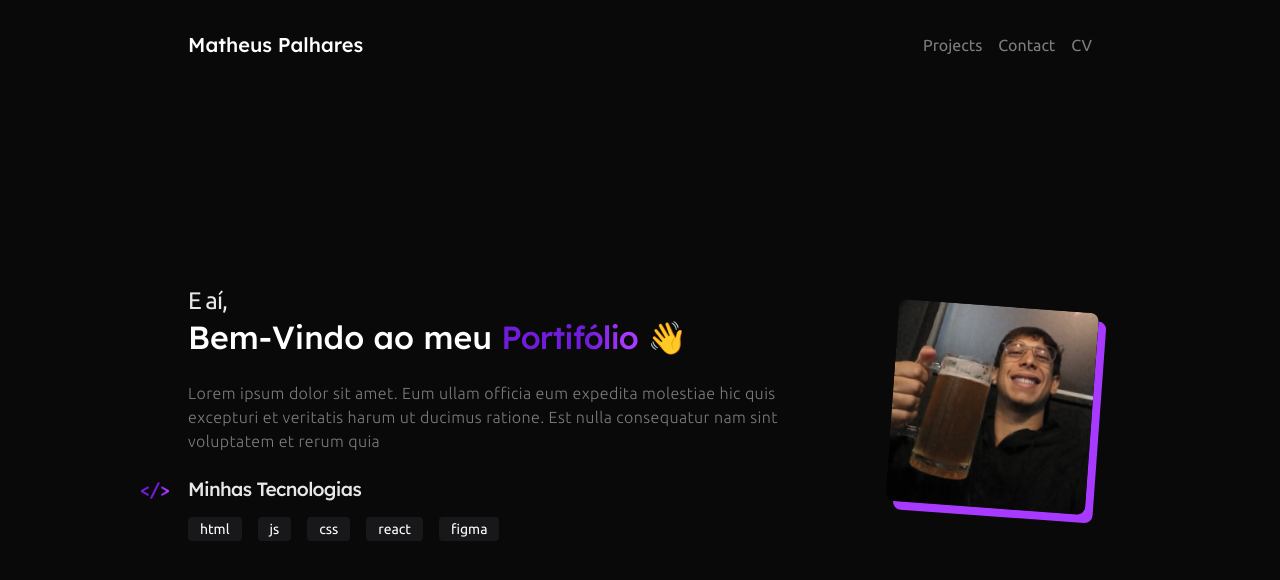
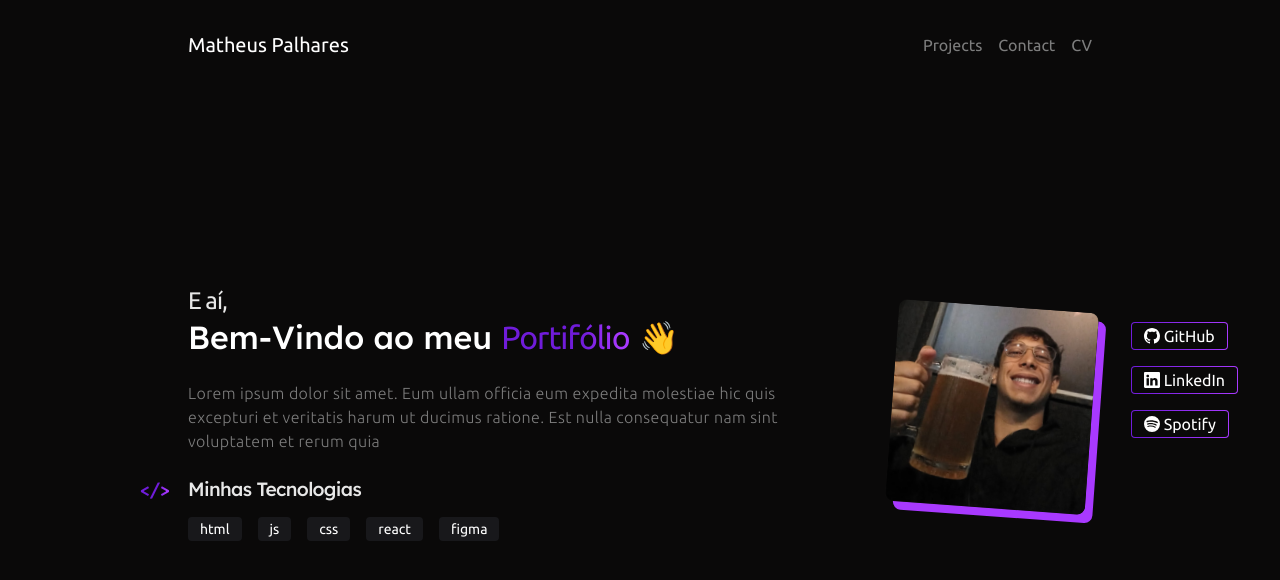
Before and after one commit to Palhares17/NewPortfolio, a React (Vite) app: page / in a window 1280 px wide. Shown: the top 580 px of the page. Built offline with nearby package versions, Linux system fonts and the light colour scheme.

Commit message:
feat: create page Me

```diff
--- a/package.json
+++ b/package.json
@@ -12,6 +12,7 @@
   "dependencies": {
     "react": "^18.2.0",
     "react-dom": "^18.2.0",
+    "react-icons": "^4.11.0",
     "react-router-dom": "^6.17.0",
     "styled-components": "^6.1.0"
   },
@@ -26,6 +27,7 @@
     "eslint-plugin-react-hooks": "^4.6.0",
     "eslint-plugin-react-refresh": "^0.4.3",
     "typescript": "^5.0.2",
-    "vite": "^4.4.5"
+    "vite": "^4.4.5",
+    "vite-plugin-svgr": "^4.1.0"
   }
 }
--- a/src/components/header/Header.styles.ts
+++ b/src/components/header/Header.styles.ts
@@ -23,5 +23,30 @@ export const HeaderContainer = styled.header`
     font-size: 1;
     font-weight: 400;
     color: ${(props) => props.theme.colorText};
+    transition: color 0.1s ease-in-out;
+    position: relative;
+
+    .active:after,
+    &:after {
+      content: "";
+      display: block;
+      height: 2px;
+      width: 0px;
+      background: ${(props) => props.theme.gradient};
+      margin-top: 6px;
+      transition: 0.3s;
+      position: absolute;
+    }
+
+    .active,
+    &:hover {
+      color: #fff;
+    }
+
+    .active::after,
+    &:hover:after {
+      color: #fff;
+      width: 50%;
+    }
   }
 `;
--- a/src/components/header/Header.tsx
+++ b/src/components/header/Header.tsx
@@ -22,7 +22,7 @@ const Header = () => {
 
         <ul>
           <li>
-            <NavLink to="/contact">CV</NavLink>
+            <NavLink to="/cv">CV</NavLink>
           </li>
         </ul>
       </nav>
--- a/src/components/me/Me.styles.ts
+++ b/src/components/me/Me.styles.ts
@@ -89,12 +89,35 @@ export const Tags = styled.span`
 `;
 
 export const Photo = styled.div`
-  transform: rotate(4.149deg);
   flex-shrink: 0;
   justify-items: end;
+  position: relative;
 
-  img {
+  > img {
     border-radius: 0.5rem;
     box-shadow: 8px 8px 0px 0px #A839FF;
+    transform: rotate(4.149deg);
   }
 `;
+
+export const SocialTag = styled.div`
+  position: absolute;
+  top: 16px;
+  right: -146px;
+  display: flex;
+  flex-direction: column;
+  align-items: start;
+  gap: 1rem;
+
+  a {
+    display: flex;
+    gap: 0.2rem;
+    align-items: center;
+    padding: 0.25rem 0.75rem;
+    border-radius: 4px;
+    border: 1.75px solid transparent;
+    color: white;
+    background: linear-gradient(#0A0909, #0A0909) padding-box, ${(props) => props.theme.gradient} border-box;
+    transition: 0.5s;
+  }
+`;
--- a/src/components/me/Me.tsx
+++ b/src/components/me/Me.tsx
@@ -1,6 +1,7 @@
 import React from 'react';
-import { GradientText, MeContainer, Photo, Span, Tags } from './Me.styles';
+import { GradientText, MeContainer, Photo, SocialTag, Span, Tags } from './Me.styles';
 import MyPhoto from '../../assets/myPhoto.png';
+import { BsGithub, BsLinkedin, BsSpotify } from 'react-icons/bs';
 
 const Me = () => {
   return (
@@ -24,7 +25,11 @@ const Me = () => {
 
       <Photo>
         <img src={MyPhoto} alt="Matheus Palhares" />
-
+        <SocialTag>
+          <a href='#'><BsGithub size={16} />GitHub</a>
+          <a href='#'><BsLinkedin size={16} />LinkedIn</a>
+          <a href='#'><BsSpotify size={16} />Spotify</a>
+        </SocialTag>
       </Photo>
     </MeContainer>
   );
--- a/src/style/global.ts
+++ b/src/style/global.ts
@@ -20,7 +20,7 @@ export const GlobalStyles = createGlobalStyle`
     font-family: 'Lexend', sans-serif;
   }
 
-  p, li {
+  p, li, span, a {
     font-family: 'Ubuntu', sans-serif;
   }
 
--- a/src/style/theme/Default.ts
+++ b/src/style/theme/Default.ts
@@ -1,5 +1,5 @@
 export const defaultTheme = {
-  gradient: 'linear-gradient(270deg, #A839FF 8.63%, #701CDA 37.22%)',
+  gradient: 'linear-gradient(270deg, #A839FF, #701CDA)',
   bg: '#0A0909',
   colorTitle: '#FFFFFF',
   colorText: '#7D7D7D',
--- a/vite.config.ts
+++ b/vite.config.ts
@@ -1,7 +1,8 @@
 import { defineConfig } from 'vite';
 import react from '@vitejs/plugin-react';
+import svgr from 'vite-plugin-svgr';
 
 // https://vitejs.dev/config/
 export default defineConfig({
-  plugins: [react()],
+  plugins: [react(), svgr()],
 });
```
Also changed, not shown: 2 other files (tests, documents, lock files or other folders).
